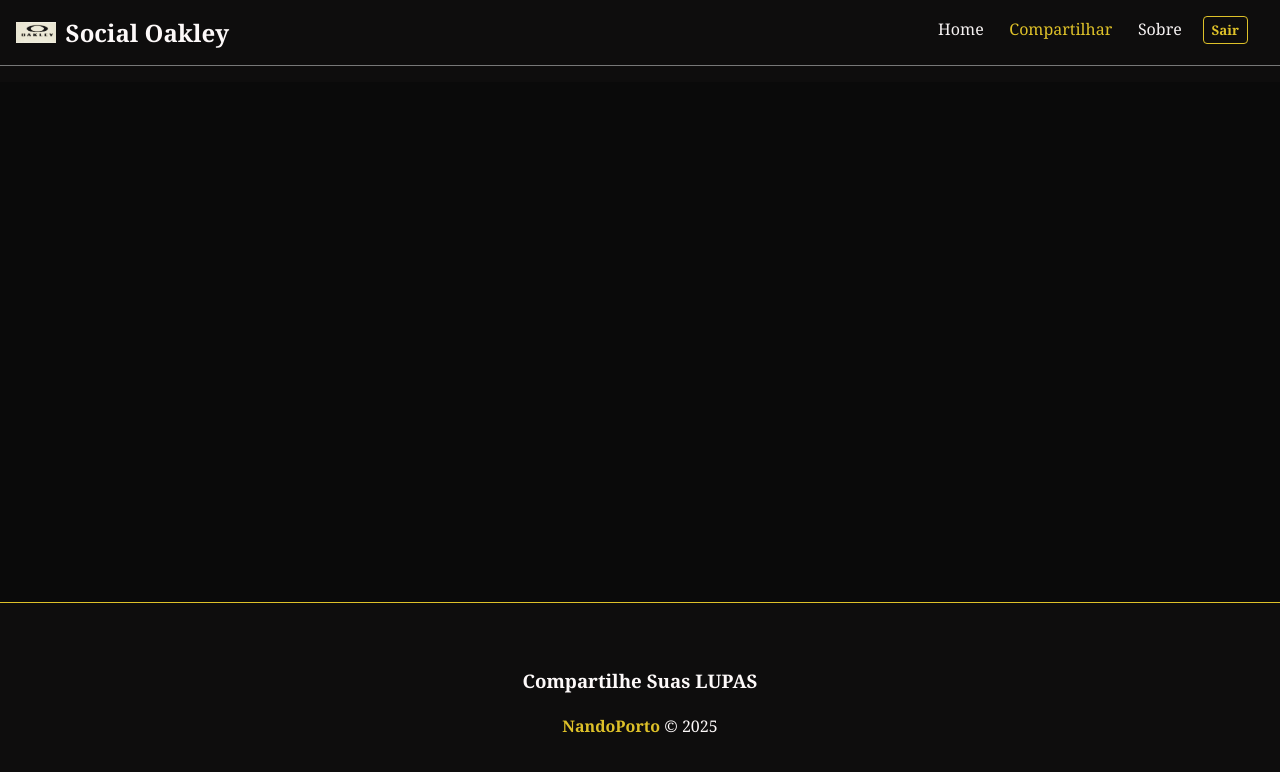
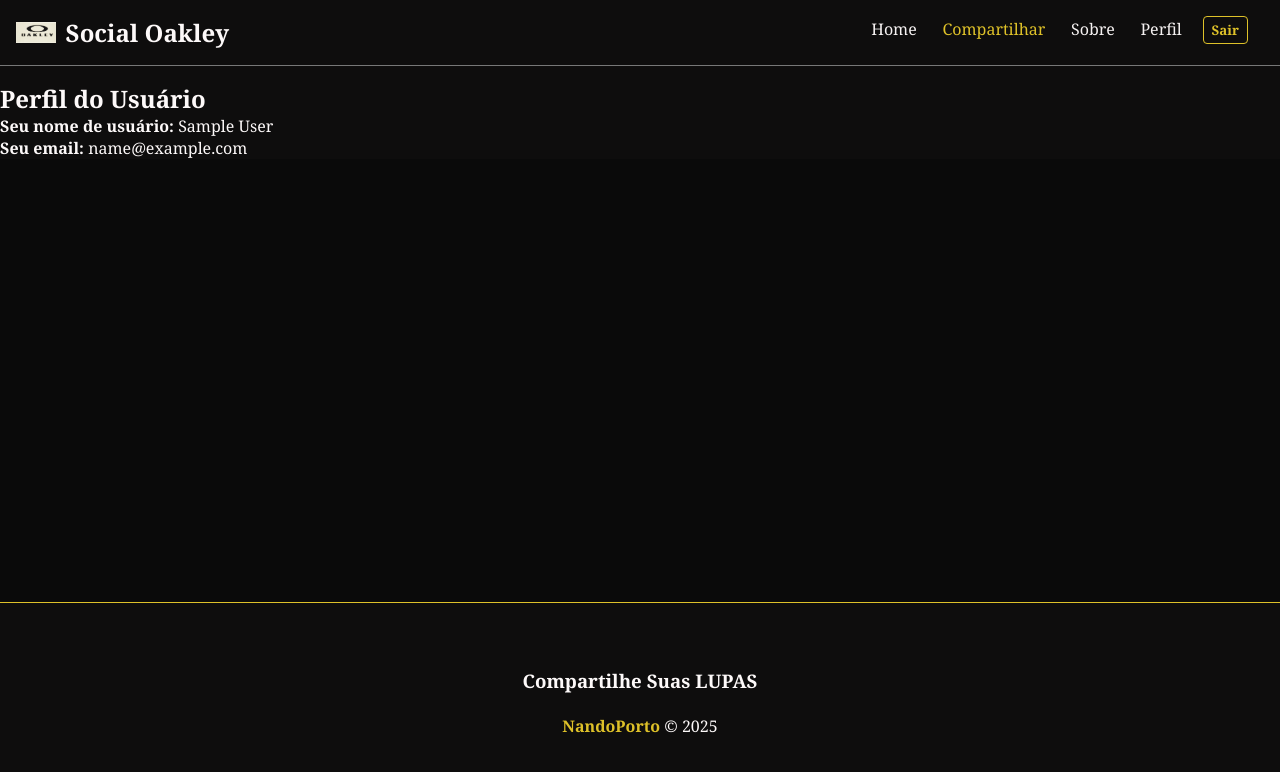
Before and after one commit to nandoportodev/oakley-main-master, an Angular app: page /perfil in a window 1280 px wide. Before the commit this address led to /. Shown: the top 772 px of the page. Built offline with nearby package versions, Linux system fonts and the light colour scheme; sample sign-in values are in the browser's storage.

Commit message:
nova act 25/05 perfil/comments/userautenti

```diff
--- a/src/app/app-routing.module.ts
+++ b/src/app/app-routing.module.ts
@@ -8,6 +8,7 @@
 import { UserLoginComponent } from './components/pages/user-login/user-login.component';
 import { UserRegistrationComponent } from './components/pages/user-registration/user-registration.component';
 import { AuthGuard } from './guards/auth.guard'; // <--- importar o guard
+import { UserProfileComponent } from './components/pages/user-profile/user-profile.component';
 
 const routes: Routes = [
   { path: '', component: HomeComponent, canActivate: [AuthGuard] }, // Protegido
@@ -17,6 +18,7 @@
   { path: 'moments/:id', component: MomentComponent, canActivate: [AuthGuard] },
   { path: 'login', component: UserLoginComponent },
   { path: 'register', component: UserRegistrationComponent },
+  { path: 'perfil', component: UserProfileComponent },
 ];
 
 @NgModule({
--- a/src/app/app.module.ts
+++ b/src/app/app.module.ts
@@ -18,6 +18,7 @@
 import { UserRegistrationComponent } from './components/pages/user-registration/user-registration.component';
 import { UserLoginComponent } from './components/pages/user-login/user-login.component';
 import { UserFormComponent } from './components/user-form/user-form.component';
+import { UserProfileComponent } from './components/pages/user-profile/user-profile.component';
 
 @NgModule({
   declarations: [
@@ -35,6 +36,7 @@
     UserFormComponent,
 
 
+
   ],
   imports: [
     BrowserModule,
@@ -44,6 +46,7 @@
     ReactiveFormsModule,
     FontAwesomeModule,
     UserLoginComponent,
+    UserProfileComponent,
   ],
   providers: [],
   bootstrap: [AppComponent]
--- a/src/app/components/header/header.component.html
+++ b/src/app/components/header/header.component.html
@@ -7,11 +7,9 @@
     <li><a routerLink="/">Home</a></li>
     <li id="add" *ngIf="isLoggedIn()"><a routerLink="/moments/new">Compartilhar</a></li>
     <li><a routerLink="/about">Sobre</a></li>
-
-
+    <li *ngIf="isLoggedIn()"><a routerLink="/perfil">Perfil</a></li>
     <li *ngIf="!isLoggedIn()"><a routerLink="/register">Cadastrar</a></li>
     <li *ngIf="!isLoggedIn()"><a routerLink="/login">Login</a></li>
-
     <li *ngIf="isLoggedIn()">
       <button class="logout-btn" (click)="logout()">Sair</button>
     </li>
--- /dev/null
+++ b/src/app/components/pages/user-profile/user-profile.component.html
@@ -0,0 +1,5 @@
+<div *ngIf="user">
+  <h2>Perfil do Usuário</h2>
+  <p><strong>Seu nome de usuário:</strong> {{ user.name }}</p>
+  <p><strong>Seu email:</strong> {{ user.email }}</p>
+</div>
--- /dev/null
+++ b/src/app/components/pages/user-profile/user-profile.component.ts
@@ -0,0 +1,21 @@
+import { Component, OnInit } from '@angular/core';
+import { UserService } from '../../../services/user.service';
+import { User } from '../../../User';
+import { CommonModule } from '@angular/common'; // Adicione isto
+
+@Component({
+  selector: 'app-user-profile',
+  standalone: true, // Certifique-se que está como standalone
+  templateUrl: './user-profile.component.html',
+  styleUrls: ['./user-profile.component.css'],
+  imports: [CommonModule], // Adicione isto
+})
+export class UserProfileComponent implements OnInit {
+  user?: User;
+
+  constructor(private userService: UserService) {}
+
+  ngOnInit(): void {
+    this.user = this.userService.getUser();
+  }
+}
```
Also changed, not shown: src/app/components/pages/user-profile/user-profile.component.css (added), 1 other file (tests, documents, lock files or other folders).
